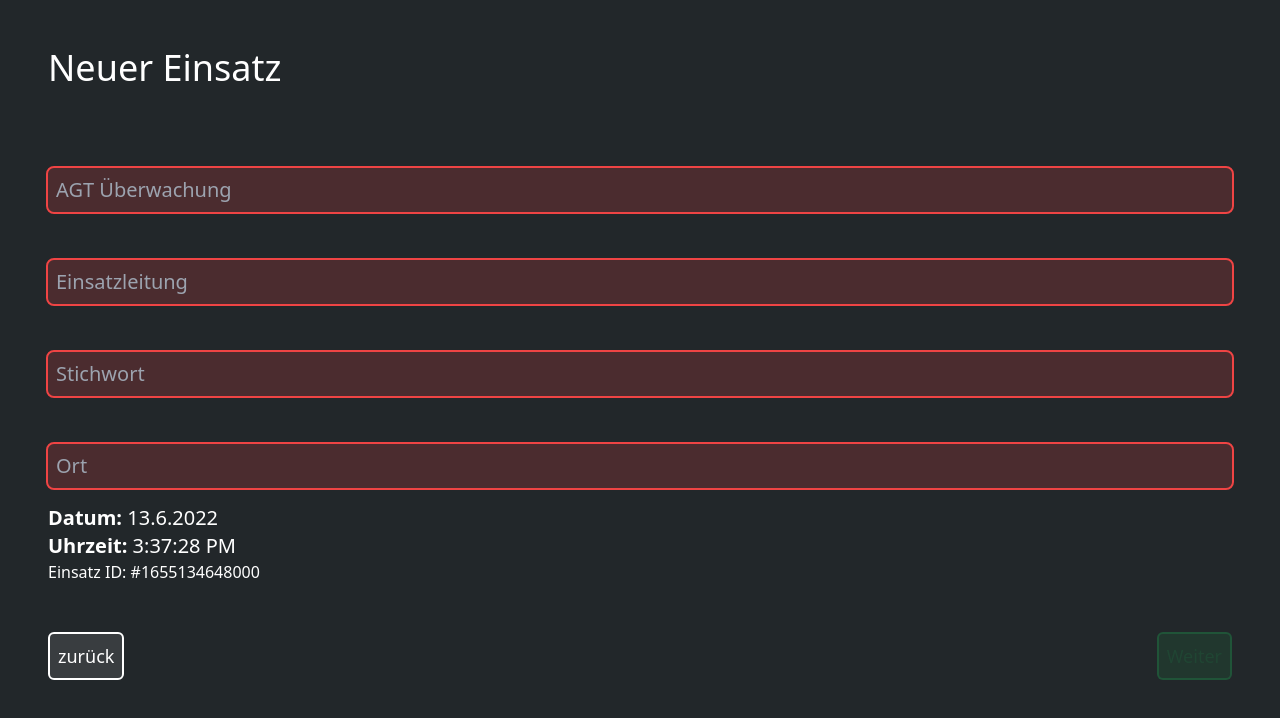
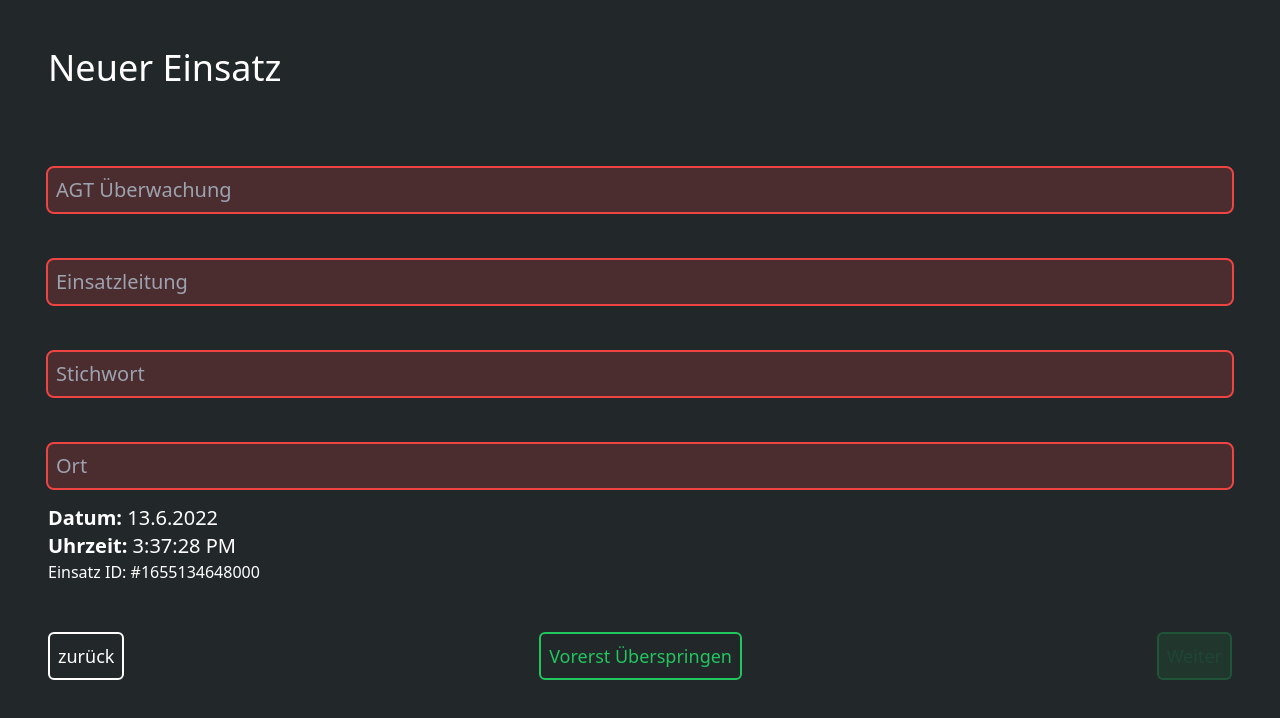
Before and after one commit to Niklas003/FireAir, a Vue app: page /#/newmission in a window 1280 px wide. Shown: the top 718 px of the page. Built offline with nearby package versions, Linux system fonts and the light colour scheme.

Commit message:
feat: WIP

```diff
--- a/src/components/DateTime.vue
+++ b/src/components/DateTime.vue
@@ -21,7 +21,7 @@ setInterval(() => {
 
 function getCurrentDate(){
     let dateTime = new Date();
-    dateStr.value = dateTime.toLocaleDateString('de-DE');
+    dateStr.value = dateTime.toLocaleDateString();
     timeStr.value = dateTime.toLocaleTimeString();
 
 }
--- a/src/views/NewMission.vue
+++ b/src/views/NewMission.vue
@@ -12,7 +12,8 @@
     </div>
 
     <div class="flex flex-row justify-between mx-12">
-            <router-link to="/" class="rounded-md p-2 border-2 border-white bg-white/10 text-white text-lg">zurück</router-link>
+            <router-link to="/" class="rounded-md p-2 border-2 border-white hover:bg-white/10 text-white text-lg">zurück</router-link>
+            <button class="rounded-md p-2 border-2 border-green-500 text-green-500 text-lg">Vorerst Überspringen</button>
             <router-link to="/" v-if="allInputsSet()" class="rounded-md p-2 border-2 border-green-500 bg-green-500/10 text-green-500 text-lg">Weiter</router-link>
             <button v-else class="rounded-md p-2 border-2 border-green-500/20 bg-green-500/10 text-green-500/10 text-lg">Weiter</button>
     </div>
```
